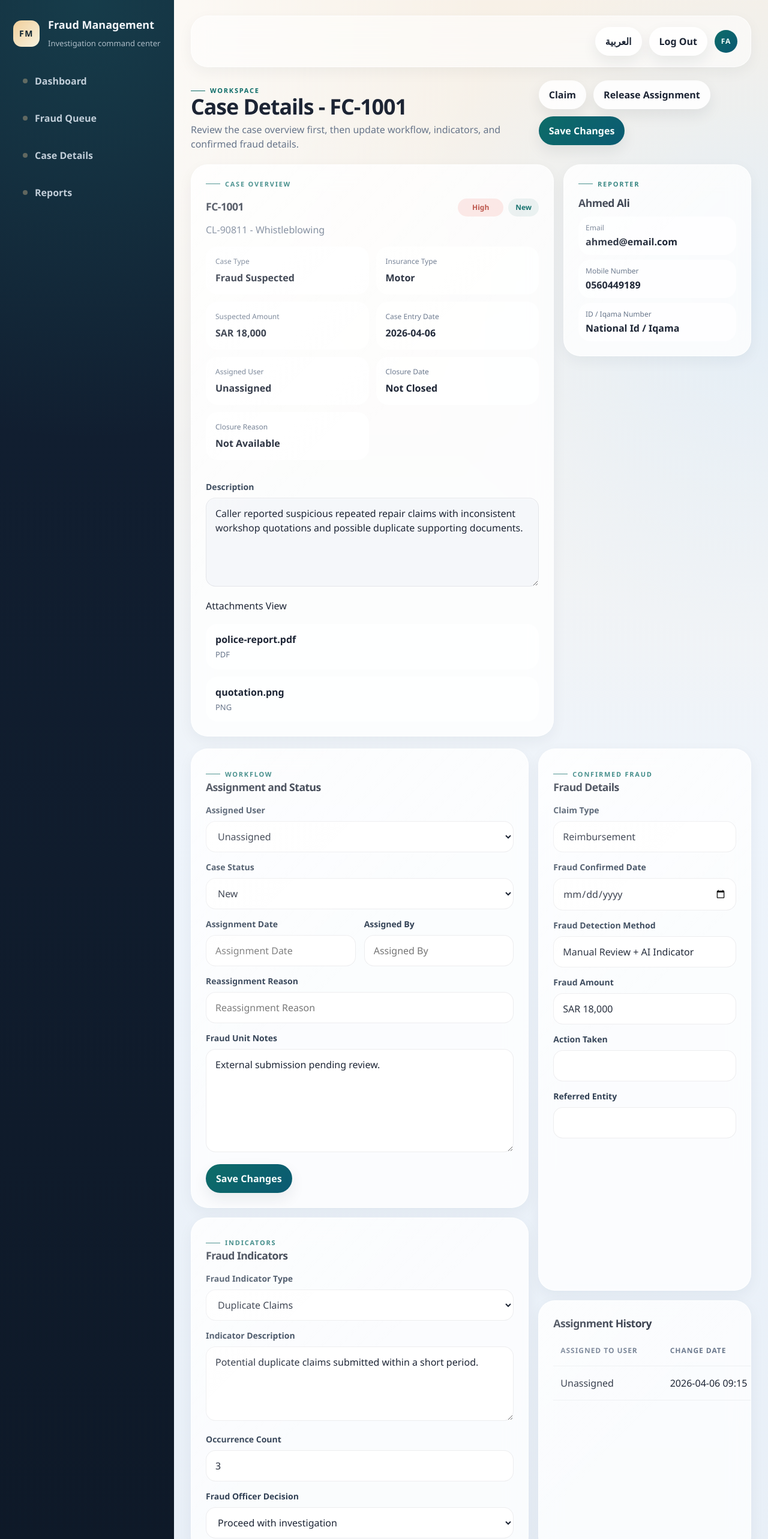
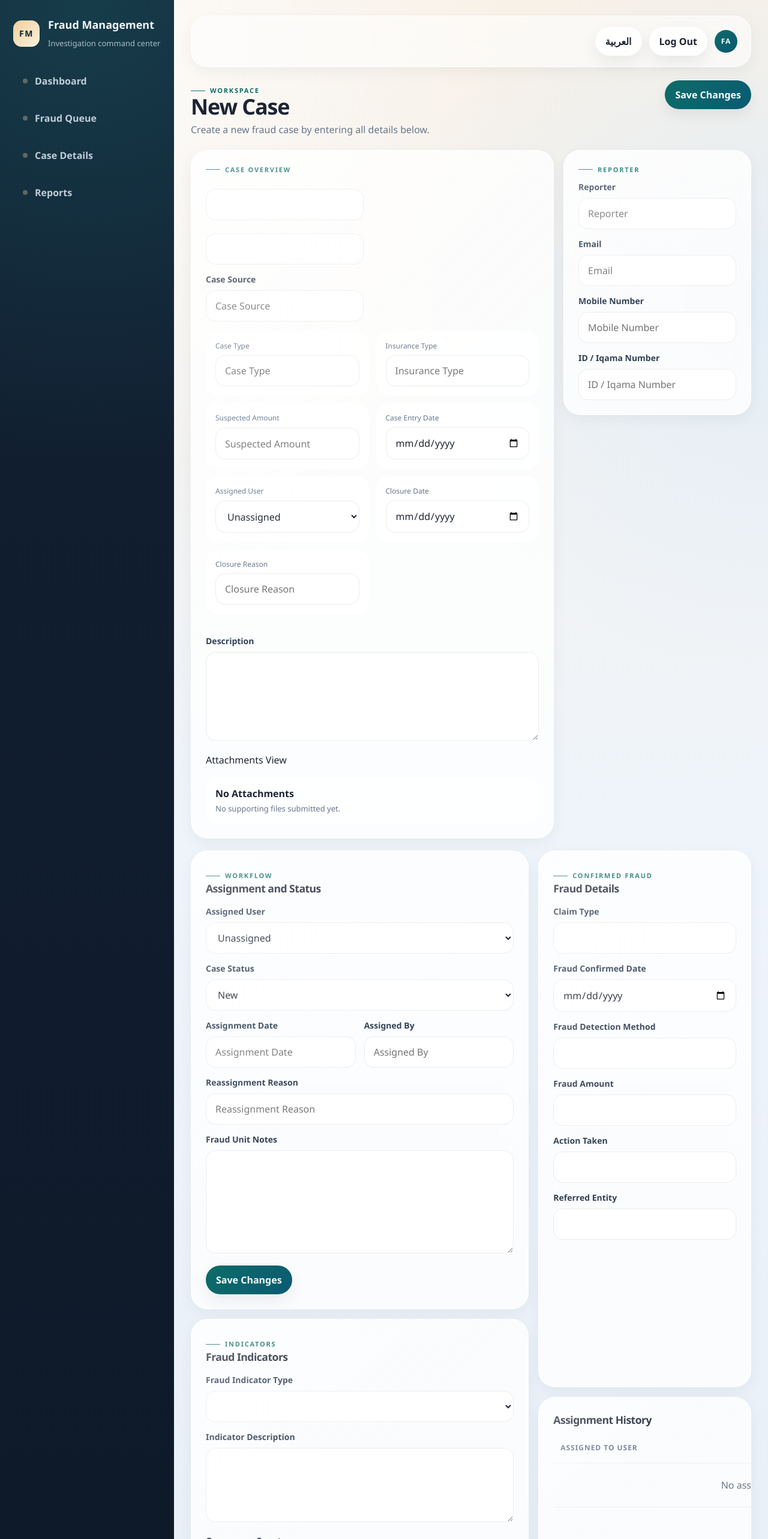
Before and after one commit to ElbahriHeni/fraud-web-complete, a React (Vite) app: page /app/cases/new in a window 1280 px wide. Shown: the top 2566 px of the page at 60% size. Built offline with nearby package versions, Linux system fonts and the light colour scheme.

Commit message:
Update CaseDetailsPage.tsx

```diff
--- a/src/pages/cases/CaseDetailsPage.tsx
+++ b/src/pages/cases/CaseDetailsPage.tsx
@@ -7,7 +7,9 @@ import type { AppLanguage } from '../../layout/AppLayout';
 
 type PageCopy = {
   title: string;
+  titleNew: string;
   subtitle: string;
+  subtitleNew: string;
   claim: string;
   releaseAssignment: string;
   saveChanges: string;
@@ -52,6 +54,7 @@ type PageCopy = {
   notAvailable: string;
   noAttachments: string;
   noSupportingFiles: string;
+  noHistory: string;
   indicatorTypeOptions: string[];
   decisionOptions: string[];
   statusOptions: string[];
@@ -63,8 +66,10 @@ type PageCopy = {
 const pageCopy: Record<AppLanguage, PageCopy> = {
   en: {
     title: 'Case Details',
+    titleNew: 'New Case',
     subtitle:
       'Review the case overview first, then update workflow, indicators, and confirmed fraud details.',
+    subtitleNew: 'Create a new fraud case by entering all details below.',
     claim: 'Claim',
     releaseAssignment: 'Release Assignment',
     saveChanges: 'Save Changes',
@@ -109,6 +114,7 @@ const pageCopy: Record<AppLanguage, PageCopy> = {
     notAvailable: 'Not Available',
     noAttachments: 'No Attachments',
     noSupportingFiles: 'No supporting files submitted yet.',
+    noHistory: 'No assignment history yet.',
     indicatorTypeOptions: [
       'Duplicate Claims',
       'Billing Pattern Anomaly',
@@ -139,8 +145,10 @@ const pageCopy: Record<AppLanguage, PageCopy> = {
   },
   ar: {
     title: 'تفاصيل البلاغ',
+    titleNew: 'بلاغ جديد',
     subtitle:
       'راجع نظرة عامة البلاغ أولًا، ثم حدّث سير العمل، والمؤشرات، وتفاصيل الاحتيال المؤكد.',
+    subtitleNew: 'أنشئ بلاغ احتيال جديدًا من خلال إدخال جميع التفاصيل أدناه.',
     claim: 'استلام البلاغ',
     releaseAssignment: 'إلغاء التعيين',
     saveChanges: 'حفظ التغييرات',
@@ -185,6 +193,7 @@ const pageCopy: Record<AppLanguage, PageCopy> = {
     notAvailable: 'غير متوفر',
     noAttachments: 'لا توجد مرفقات',
     noSupportingFiles: 'لا توجد ملفات داعمة مرفقة حتى الآن.',
+    noHistory: 'لا يوجد سجل تعيين حتى الآن.',
     indicatorTypeOptions: [
       'مطالبات مكررة',
       'شذوذ في نمط الفوترة',
@@ -210,19 +219,61 @@ const pageCopy: Record<AppLanguage, PageCopy> = {
 export default function CaseDetailsPage() {
   const { caseId } = useParams();
   const { language } = useOutletContext<{ language: AppLanguage }>();
-  const item = fraudCases.find((entry) => entry.id === caseId) ?? fraudCases[0];
   const t = useMemo(() => pageCopy[language], [language]);
   const isArabic = language === 'ar';
+  const isNewCase = !caseId || caseId === 'new';
+
+  const emptyCase = {
+    id: '',
+    claimId: '',
+    caseSource: '',
+    priorityLevel: '',
+    caseStatus: '',
+    caseType: '',
+    insuranceType: '',
+    suspectedAmount: '',
+    caseEntryDate: '',
+    assignedUser: '',
+    closureDate: '',
+    closureReason: '',
+    submissionDetails: '',
+    attachments: [],
+    reporterName: '',
+    reporterEmail: '',
+    reporterMobile: '',
+    nationalIdOrIqama: '',
+    assignmentDate: '',
+    assignedBy: '',
+    reassignmentReason: '',
+    fraudUnitNotes: '',
+    claimType: '',
+    fraudConfirmedDate: '',
+    fraudDetectionMethod: '',
+    fraudAmount: '',
+    actionTaken: '',
+    referredEntity: '',
+    assignmentHistory: [],
+    fraudIndicator: {
+      fraudIndicatorType: '',
+      indicatorDescription: '',
+      occurrenceCount: 0,
+      fraudOfficerDecision: '',
+    },
+  };
+
+  const item = isNewCase
+    ? emptyCase
+    : fraudCases.find((entry) => entry.id === caseId) ?? fraudCases[0];
 
   return (
     <div dir={isArabic ? 'rtl' : 'ltr'}>
       <PageHeader
-        title={`${t.title} - ${item.id}`}
-        subtitle={t.subtitle}
+        title={isNewCase ? t.titleNew : `${t.title} - ${item.id}`}
+        subtitle={isNewCase ? t.subtitleNew : t.subtitle}
         action={
           <div className="actions-inline" style={{ gap: 12 }}>
-            <button className="btn">{t.claim}</button>
-            <button className="btn">{t.releaseAssignment}</button>
+            {!isNewCase ? <button className="btn">{t.claim}</button> : null}
+            {!isNewCase ? <button className="btn">{t.releaseAssignment}</button> : null}
             <button className="btn primary">{t.saveChanges}</button>
           </div>
         }
@@ -234,60 +285,116 @@ export default function CaseDetailsPage() {
 
           <div className="case-overview-top">
             <div>
+              {isNewCase ? (
+                <div className="form-grid single">
+                  <label>
+                    <span>{t.caseId}</span>
+                    <input defaultValue={item.id} placeholder={t.caseId} />
+                  </label>
+                  <label>
+                    <span>{t.claimId}</span>
+                    <input defaultValue={item.claimId} placeholder={t.claimId} />
+                  </label>
+                  <label>
+                    <span>Case Source</span>
+                    <input defaultValue={item.caseSource} placeholder="Case Source" />
+                  </label>
+                </div>
+              ) : (
+                <>
                   <h3>{item.id}</h3>
                   <p className="muted">
                     {item.claimId} - {item.caseSource}
                   </p>
+                </>
+              )}
             </div>
 
+            {!isNewCase ? (
               <div className="actions-inline">
                 <span className={`badge ${item.priorityLevel.toLowerCase()}`}>{item.priorityLevel}</span>
                 <span className="case-status-pill">{item.caseStatus}</span>
               </div>
+            ) : null}
           </div>
 
           <div className="case-metric-grid">
             <div className="case-metric">
               <span className="muted small">{t.caseType}</span>
+              {isNewCase ? (
+                <input defaultValue={item.caseType} placeholder={t.caseType} />
+              ) : (
                 <strong>{item.caseType}</strong>
+              )}
             </div>
             <div className="case-metric">
               <span className="muted small">{t.insuranceType}</span>
+              {isNewCase ? (
+                <input defaultValue={item.insuranceType} placeholder={t.insuranceType} />
+              ) : (
                 <strong>{item.insuranceType}</strong>
+              )}
             </div>
             <div className="case-metric">
               <span className="muted small">{t.suspectedAmount}</span>
+              {isNewCase ? (
+                <input defaultValue={item.suspectedAmount} placeholder={t.suspectedAmount} />
+              ) : (
                 <strong>{item.suspectedAmount}</strong>
+              )}
             </div>
             <div className="case-metric">
               <span className="muted small">{t.entryDate}</span>
+              {isNewCase ? (
+                <input type="date" defaultValue={item.caseEntryDate} />
+              ) : (
                 <strong>{item.caseEntryDate}</strong>
+              )}
             </div>
             <div className="case-metric">
               <span className="muted small">{t.assignedUser}</span>
+              {isNewCase ? (
+                <select defaultValue={item.assignedUser}>
+                  <option value="">{t.unassigned}</option>
+                  {users
+                    .filter((u) => u.role === 'Fraud Team Member')
+                    .map((u) => (
+                      <option key={u.id}>{u.fullName}</option>
+                    ))}
+                </select>
+              ) : (
                 <strong>{item.assignedUser ?? t.unassigned}</strong>
+              )}
             </div>
             <div className="case-metric">
               <span className="muted small">{t.closureDate}</span>
+              {isNewCase ? (
+                <input type="date" defaultValue={item.closureDate} />
+              ) : (
                 <strong>{item.closureDate || t.notClosed}</strong>
+              )}
             </div>
             <div className="case-metric">
               <span className="muted small">{t.closureReason}</span>
+              {isNewCase ? (
+                <input defaultValue={item.closureReason} placeholder={t.closureReason} />
+              ) : (
                 <strong>{item.closureReason || t.notAvailable}</strong>
+              )}
             </div>
           </div>
 
           <div className="form-grid single top-gap">
             <label>
               <span>{t.description}</span>
-              <textarea defaultValue={item.submissionDetails} rows={5} disabled />
+              <textarea defaultValue={item.submissionDetails} rows={5} />
             </label>
 
             <div>
               <span>{t.attachmentsView}</span>
               <div className="activity-list top-gap">
                 {item.attachments.length > 0 ? (
-                  item.attachments.map((attachment) => (
+                  item.attachments.map((attachment: any) => (
                     <div className="activity-item" key={attachment.id}>
                       <strong>{attachment.fileName}</strong>
                       <span>{attachment.fileType}</span>
@@ -306,6 +413,27 @@ export default function CaseDetailsPage() {
 
         <div className="card case-contact-card compact-reporter-card">
           <span className="eyebrow">{t.reporter}</span>
+          {isNewCase ? (
+            <div className="form-grid single">
+              <label>
+                <span>{t.reporter}</span>
+                <input defaultValue={item.reporterName} placeholder={t.reporter} />
+              </label>
+              <label>
+                <span>{t.email}</span>
+                <input defaultValue={item.reporterEmail} placeholder={t.email} />
+              </label>
+              <label>
+                <span>{t.mobileNumber}</span>
+                <input defaultValue={item.reporterMobile} placeholder={t.mobileNumber} />
+              </label>
+              <label>
+                <span>{t.nationalId}</span>
+                <input defaultValue={item.nationalIdOrIqama} placeholder={t.nationalId} />
+              </label>
+            </div>
+          ) : (
+            <>
               <h3>{item.reporterName}</h3>
 
               <div className="case-contact-list compact">
@@ -322,6 +450,8 @@ export default function CaseDetailsPage() {
                   <strong>{item.nationalIdOrIqama}</strong>
                 </div>
               </div>
+            </>
+          )}
         </div>
       </section>
 
@@ -388,6 +518,7 @@ export default function CaseDetailsPage() {
               <label>
                 <span>{t.fraudIndicatorType}</span>
                 <select defaultValue={item.fraudIndicator.fraudIndicatorType}>
+                  <option value=""></option>
                   {t.indicatorTypeOptions.map((option: string) => (
                     <option key={option}>{option}</option>
                   ))}
@@ -401,12 +532,13 @@ export default function CaseDetailsPage() {
 
               <label>
                 <span>{t.occurrenceCount}</span>
-                <input defaultValue={String(item.fraudIndicator.occurrenceCount)} />
+                <input defaultValue={String(item.fraudIndicator.occurrenceCount || '')} />
               </label>
 
               <label>
                 <span>{t.fraudOfficerDecision}</span>
                 <select defaultValue={item.fraudIndicator.fraudOfficerDecision}>
+                  <option value=""></option>
                   {t.decisionOptions.map((option: string) => (
                     <option key={option}>{option}</option>
                   ))}
@@ -450,13 +582,21 @@ export default function CaseDetailsPage() {
           </div>
 
           <Table title={t.assignmentHistory} headers={[t.historyAssignedTo, t.historyDate, t.historyNotes]}>
-            {item.assignmentHistory.map((entry, index) => (
+            {item.assignmentHistory.length > 0 ? (
+              item.assignmentHistory.map((entry: any, index: number) => (
                 <tr key={`${entry.changeDate}-${index}`}>
                   <td>{entry.newUser ?? t.unassigned}</td>
                   <td>{entry.changeDate}</td>
                   <td>{entry.changeReason}</td>
                 </tr>
-            ))}
+              ))
+            ) : (
+              <tr>
+                <td colSpan={3} className="muted" style={{ textAlign: 'center', padding: '24px 16px' }}>
+                  {t.noHistory}
+                </td>
+              </tr>
+            )}
           </Table>
         </div>
       </section>
```
Lines whose indentation alone changed are shown as unchanged.
